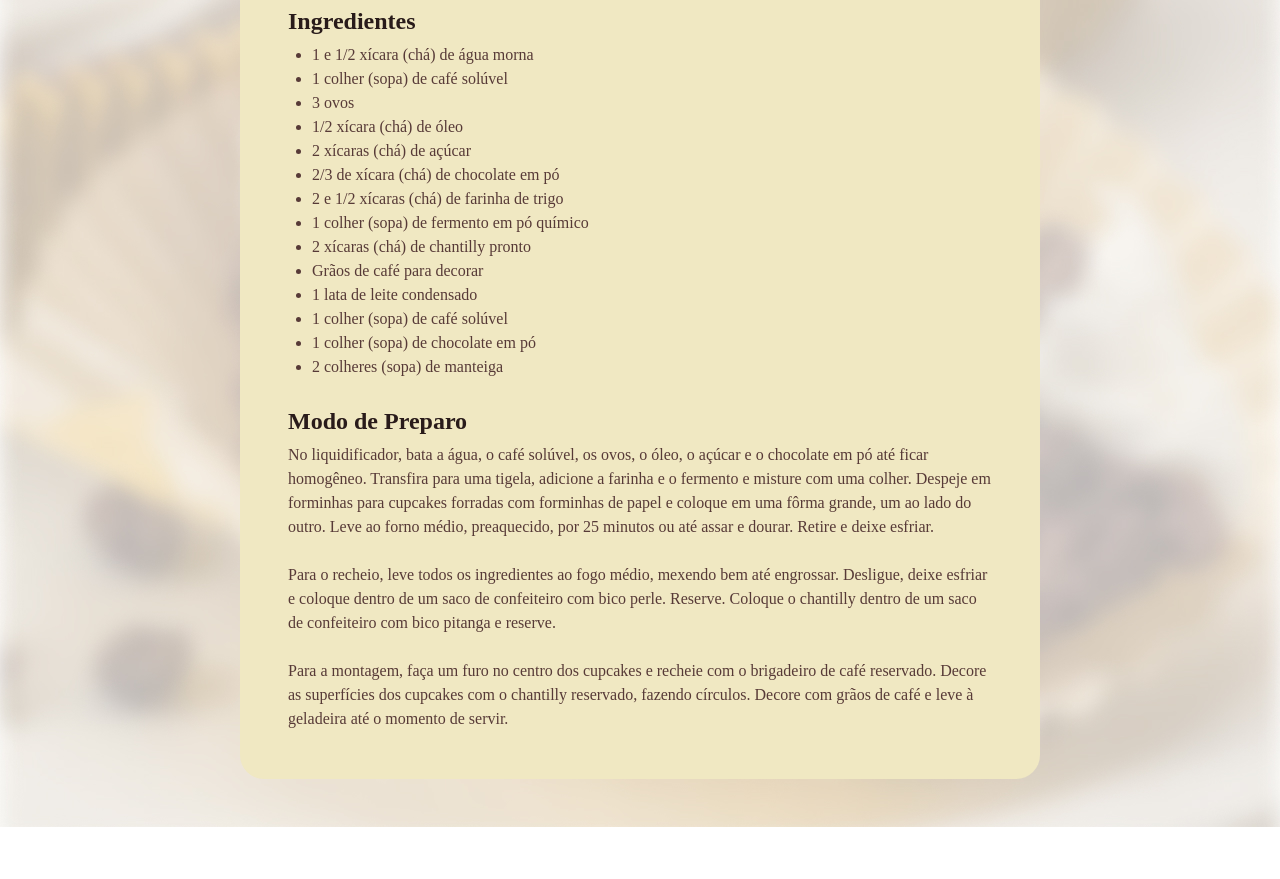
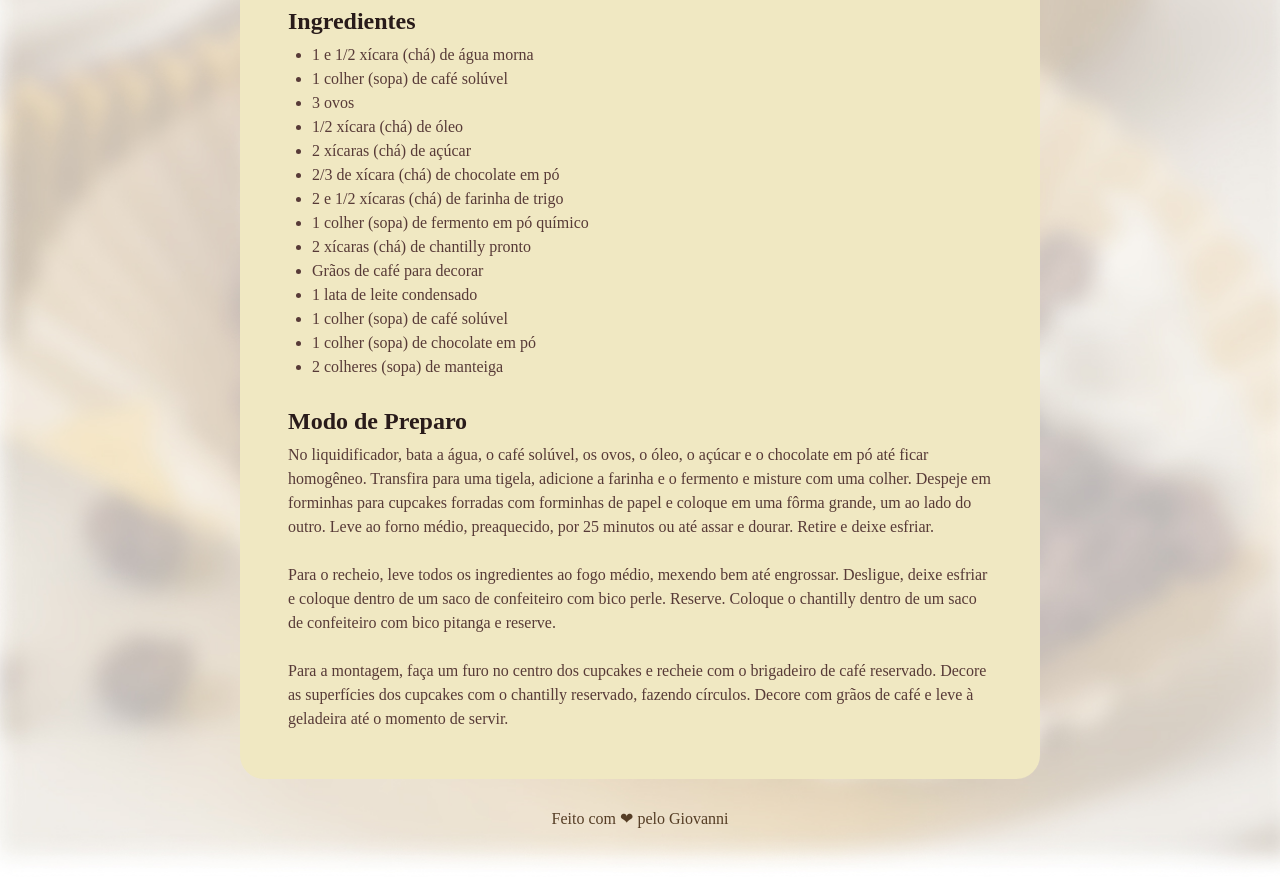
Before and after one commit to Giovanni-Guimaraes-Costa/projeto-receita, a plain HTML site: page index.html in a window 1280 px wide. Shown: the part 720-1599 px from the top of the page. Before the commit the page ends 1547 px from the top, so only its background shows below. Drawn offline with Linux system fonts and the light colour scheme; a web font is replaced by a local one.

Commit message:
Posting footnote

```diff
--- a/index.html
+++ b/index.html
@@ -66,7 +66,9 @@
 </main>
 
 </div>
-
+    <footer>
+        Feito com ❤ pelo Giovanni
+    </footer>
 
     </body>
 </html>
--- a/style.css
+++ b/style.css
@@ -22,7 +22,7 @@ body {
   padding: 24px;
   background-color: #F0E8C2;
   border-radius: 24px;
-  margin: 48px auto;
+  margin: 48px auto 28px;
 }
 
 img {
@@ -61,3 +61,9 @@ ul {
  padding-left: 24px;
 
 }
+
+footer {
+  color: #553d25;
+  text-align: center;
+  padding-bottom: 48px;
+}
```
